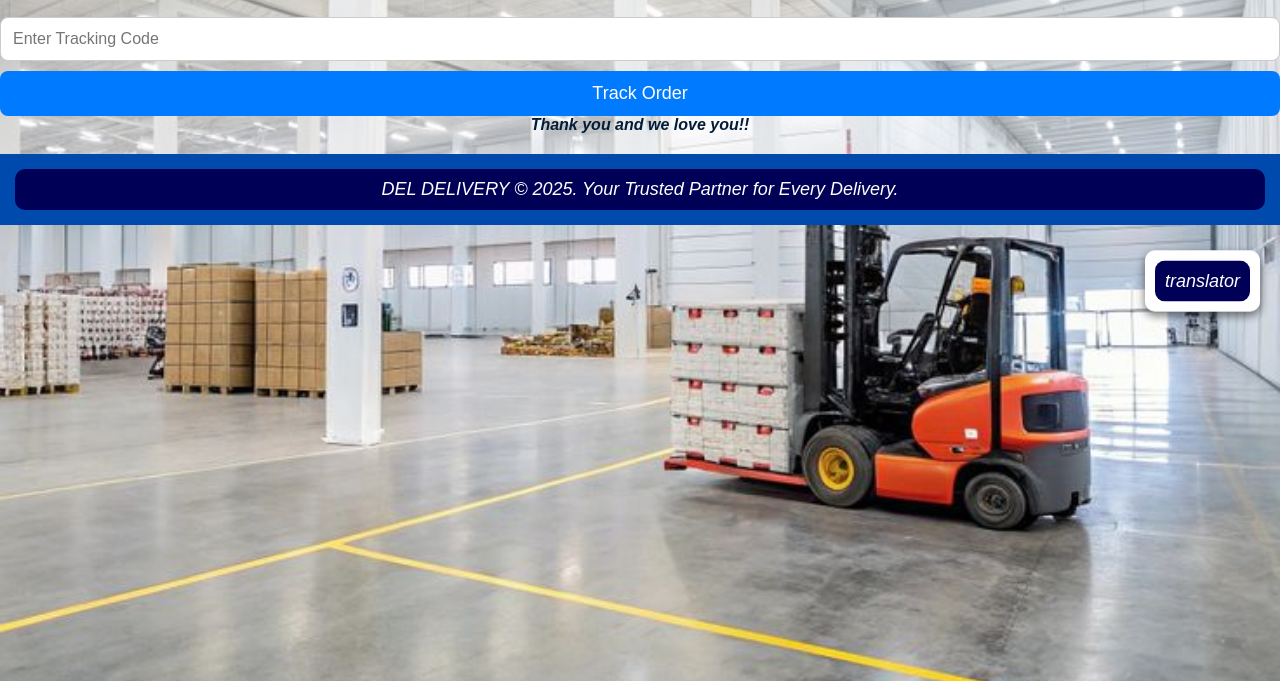
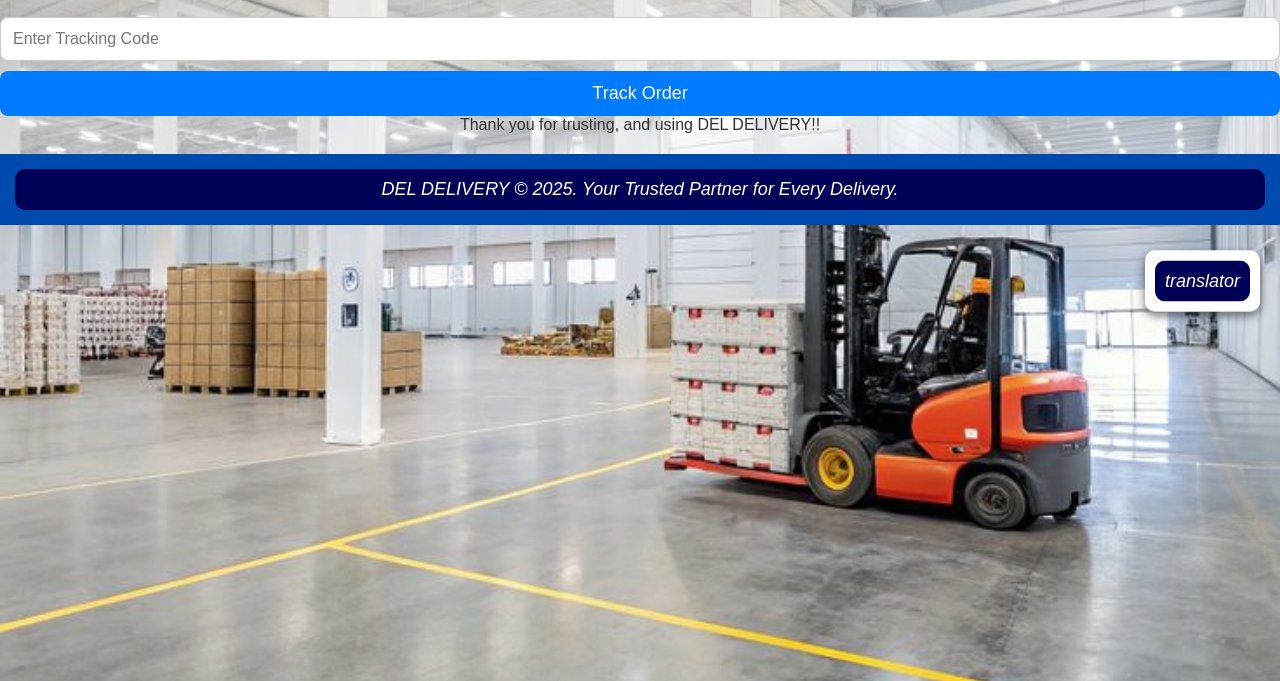
Before and after one commit to Nathanaelweb/DHL-DELIVERY, a plain HTML site: page track.html in a window 1280 px wide. Shown: the part 119-800 px from the top of the page. Drawn offline with Linux system fonts and the light colour scheme.

Commit message:
Update track.html

```diff
--- a/track.html
+++ b/track.html
@@ -31,7 +31,7 @@
      <button id="track-btn">Track Order</button>
 
      <div id="tracking-result"></div>
-     <p1>Thank you and we love you!!</p1>
+     <p2>Thank you for trusting, and using DEL DELIVERY!!</p2>
  </section>
    <div id="google_translate_element" class="tor">
 
```
